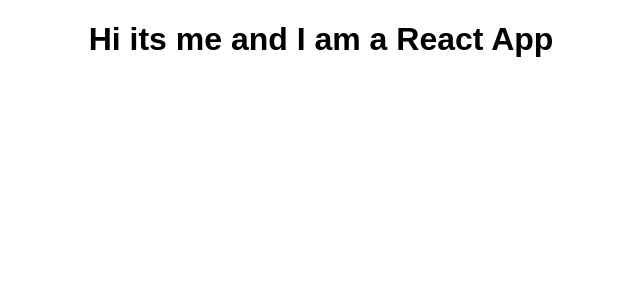
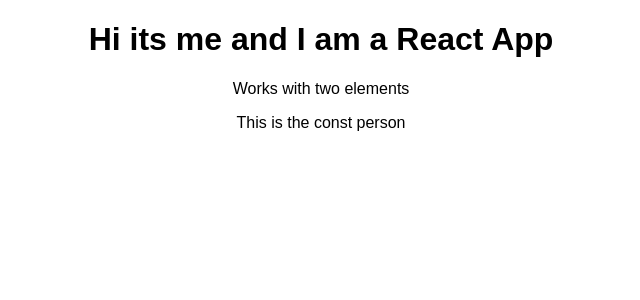
Before and after one commit to pacemade/react-with-max, a React (Create React App) app in the folder starting_off/: page / in a window 1280 px wide. Shown: the top 300 px of the page, without its empty margins (319-959 px from the left). Built offline with nearby package versions, Linux system fonts and the light colour scheme.

Commit message:
added person component

```diff
--- a/starting_off/src/App.js
+++ b/starting_off/src/App.js
@@ -1,11 +1,14 @@
 import React, { Component } from 'react';
 import './App.css';
+import Person from './Person/Person';
 
 class App extends Component {
   render() {
     return (
       <div className="App">
         <h1>Hi its me and I am a React App</h1>
+        <p>Works with two elements</p>
+        <Person />
       </div>
     );
     // return React.createElement('div', {className: 'App'}, React.createElement('h1', null, "Hi it\'s me and I am a React App!!"))
--- /dev/null
+++ b/starting_off/src/Person/Person.js
@@ -0,0 +1,7 @@
+import React from 'react';
+
+const person = () => {
+  return <p>This is the const person</p>
+};
+
+export default person;
```
